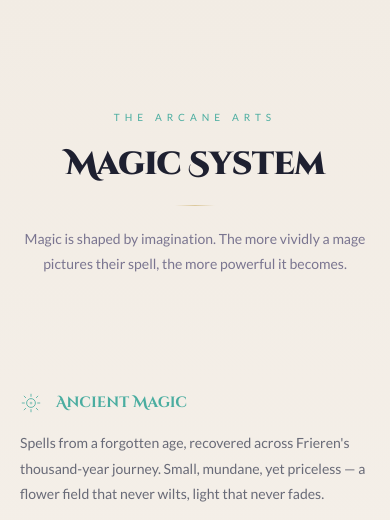
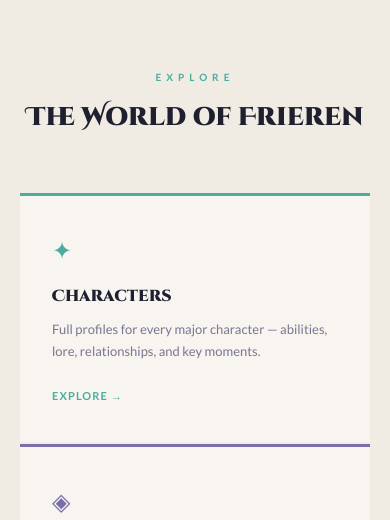
Before and after one commit to imdevgroot/frieren-site, a Next.js app: page / in a window 390 px wide. Shown: the part 5283-5803 px from the top of the page. Built offline with nearby package versions, Linux system fonts and the light colour scheme; no server answers.

Commit message:
Connect homepage to content pages: nav links, character links, hero buttons, explore hub

```diff
--- a/src/app/page.tsx
+++ b/src/app/page.tsx
@@ -83,6 +83,38 @@
   flip: false,
 };
 
+function ExploreHub() {
+  const hubs = [
+    { title: "Characters", desc: "Full profiles for every major character — abilities, lore, relationships, and key moments.", href: "/characters", accent: "#4aada0", icon: "✦" },
+    { title: "Magic & Spells", desc: "Every documented spell and technique, organized by type with battle context and user notes.", href: "/magic", accent: "#7a6faa", icon: "◈" },
+    { title: "Episode Guide", desc: "All 28 Season 1 episodes with summaries and key moments, grouped by arc.", href: "/episodes", accent: "#b8902a", icon: "◉" },
+    { title: "Lore", desc: "Deep-dive articles on the magic system, the Demon War, the mage exam, and Frieren's true power.", href: "/lore", accent: "#c05c3a", icon: "❧" },
+  ];
+
+  return (
+    <section style={{ padding: "80px 24px 100px", background: "#f0ebe3" }}>
+      <div style={{ maxWidth: 1100, margin: "0 auto" }}>
+        <div style={{ textAlign: "center", marginBottom: 56 }}>
+          <p style={{ fontSize: 10, letterSpacing: "0.5em", textTransform: "uppercase", color: "#4aada0", marginBottom: 14, fontWeight: 700 }}>Explore</p>
+          <h2 style={{ fontFamily: "var(--font-cinzel, serif)", fontWeight: 900, fontSize: "clamp(1.6rem, 4vw, 2.4rem)", color: "#1e2030", margin: 0 }}>The World of Frieren</h2>
+        </div>
+        <div style={{ display: "grid", gridTemplateColumns: "repeat(auto-fit, minmax(220px, 1fr))", gap: 2 }}>
+          {hubs.map((h) => (
+            <a key={h.href} href={h.href} style={{ display: "block", padding: "36px 32px", background: "#f8f4ef", textDecoration: "none", borderTop: `3px solid ${h.accent}`, transition: "background 0.2s" }}
+              onMouseEnter={e => { (e.currentTarget as HTMLElement).style.background = "#fff"; }}
+              onMouseLeave={e => { (e.currentTarget as HTMLElement).style.background = "#f8f4ef"; }}>
+              <span style={{ fontSize: 24, display: "block", marginBottom: 16, color: h.accent }}>{h.icon}</span>
+              <h3 style={{ fontFamily: "var(--font-cinzel, serif)", fontWeight: 900, fontSize: 16, color: "#1e2030", marginBottom: 10 }}>{h.title}</h3>
+              <p style={{ fontSize: 13, lineHeight: 1.7, color: "#7a7590", marginBottom: 20 }}>{h.desc}</p>
+              <span style={{ fontSize: 11, color: h.accent, fontWeight: 700, letterSpacing: "0.1em", textTransform: "uppercase" }}>Explore →</span>
+            </a>
+          ))}
+        </div>
+      </div>
+    </section>
+  );
+}
+
 export default function Home() {
   return (
     <>
@@ -92,6 +124,7 @@
       <FrierenSpotlight />
       <CharacterCarousel />
       <CharactersSection />
+      <ExploreHub />
       <MagicSection />
       <ArcsTimeline />
       <QuotesSection />
--- a/src/components/CharactersSection.tsx
+++ b/src/components/CharactersSection.tsx
@@ -1,5 +1,11 @@
 "use client";
 import { useEffect, useRef, useState } from "react";
+import Link from "next/link";
+
+const SLUGS: Record<string, string> = {
+  Frieren: "frieren", Fern: "fern", Stark: "stark", Himmel: "himmel",
+  Heiter: "heiter", Eisen: "eisen", Ubel: "ubel",
+};
 
 const CHARACTERS = [
   { malId: 188701, name: "Frieren",  role: "Elven Mage",         quote: "I just didn't understand humans at the time.", traits: ["Zoltraak Master","1000+ Years","Spell Collector"] },
@@ -73,15 +79,26 @@
       </div>
       {/* Name + role */}
       <div>
-        <h3 style={{ fontFamily: "var(--font-cinzel, serif)", fontWeight: 700, fontSize: 16, color: "#1e2030", margin: 0 }}>{char.name}</h3>
+        {SLUGS[char.name] ? (
+          <Link href={`/characters/${SLUGS[char.name]}`} style={{ textDecoration: "none" }}>
+            <h3 style={{ fontFamily: "var(--font-cinzel, serif)", fontWeight: 700, fontSize: 16, color: "#1e2030", margin: 0, transition: "color 0.2s" }}
+              onMouseEnter={e => { (e.currentTarget as HTMLElement).style.color = accent; }}
+              onMouseLeave={e => { (e.currentTarget as HTMLElement).style.color = "#1e2030"; }}>
+              {char.name}
+            </h3>
+          </Link>
+        ) : (
+          <h3 style={{ fontFamily: "var(--font-cinzel, serif)", fontWeight: 700, fontSize: 16, color: "#1e2030", margin: 0 }}>{char.name}</h3>
+        )}
         <p style={{ fontFamily: "var(--font-lato, sans-serif)", fontSize: 10, letterSpacing: "0.25em", textTransform: "uppercase", color: accent, marginTop: 4 }}>{char.role}</p>
       </div>
       {/* Quote */}
       <p className="char-row-quote" style={{ fontFamily: "var(--font-lato, sans-serif)", fontSize: 13, color: "rgba(58,61,82,0.7)", lineHeight: 1.7, fontStyle: "italic", margin: 0 }}>
         &ldquo;{char.quote}&rdquo;
       </p>
-      {/* Traits */}
-      <div className="char-row-traits" style={{ display: "flex", gap: 6, flexWrap: "wrap", justifyContent: "flex-end", maxWidth: 260 }}>
+      {/* Traits + profile link */}
+      <div className="char-row-traits" style={{ display: "flex", flexDirection: "column", gap: 8, alignItems: "flex-end", maxWidth: 260 }}>
+        <div style={{ display: "flex", gap: 6, flexWrap: "wrap", justifyContent: "flex-end" }}>
         {char.traits.map(t => (
           <span key={t} style={{
             fontFamily: "var(--font-lato, sans-serif)", fontSize: 10,
@@ -90,6 +107,15 @@
             background: `${accent}08`, letterSpacing: "0.02em",
           }}>{t}</span>
         ))}
+        </div>
+        {SLUGS[char.name] && (
+          <Link href={`/characters/${SLUGS[char.name]}`} style={{
+            fontSize: 10, letterSpacing: "0.15em", textTransform: "uppercase",
+            color: accent, textDecoration: "none", fontWeight: 700, opacity: 0.8,
+          }}>
+            Full Profile →
+          </Link>
+        )}
       </div>
     </div>
   );
--- a/src/components/HeroSection.tsx
+++ b/src/components/HeroSection.tsx
@@ -134,7 +134,7 @@
           style={{ marginTop: "5rem" }}
           className="flex flex-col sm:flex-row gap-5 justify-center items-center"
         >
-          <a href="#frieren" style={{
+          <a href="/characters/frieren" style={{
               fontFamily: "var(--font-lato, sans-serif)",
               fontSize: 11, letterSpacing: "0.22em", textTransform: "uppercase",
               padding: "14px 36px", borderRadius: 100,
@@ -148,7 +148,7 @@
           >
             Discover Frieren
           </a>
-          <a href="#arcs" style={{
+          <a href="/episodes" style={{
               fontFamily: "var(--font-lato, sans-serif)",
               fontSize: 11, letterSpacing: "0.22em", textTransform: "uppercase",
               padding: "14px 36px", borderRadius: 100,
--- a/src/components/Navbar.tsx
+++ b/src/components/Navbar.tsx
@@ -2,10 +2,10 @@
 import { useState, useEffect } from "react";
 
 const LINKS = [
-  { label: "Characters", href: "#characters" },
-  { label: "Magic",      href: "#magic"      },
-  { label: "Arcs",       href: "#arcs"       },
-  { label: "Quotes",     href: "#quotes"     },
+  { label: "Characters", href: "/characters" },
+  { label: "Magic",      href: "/magic"      },
+  { label: "Episodes",   href: "/episodes"   },
+  { label: "Lore",       href: "/lore"       },
 ];
 
 export default function Navbar() {
```
